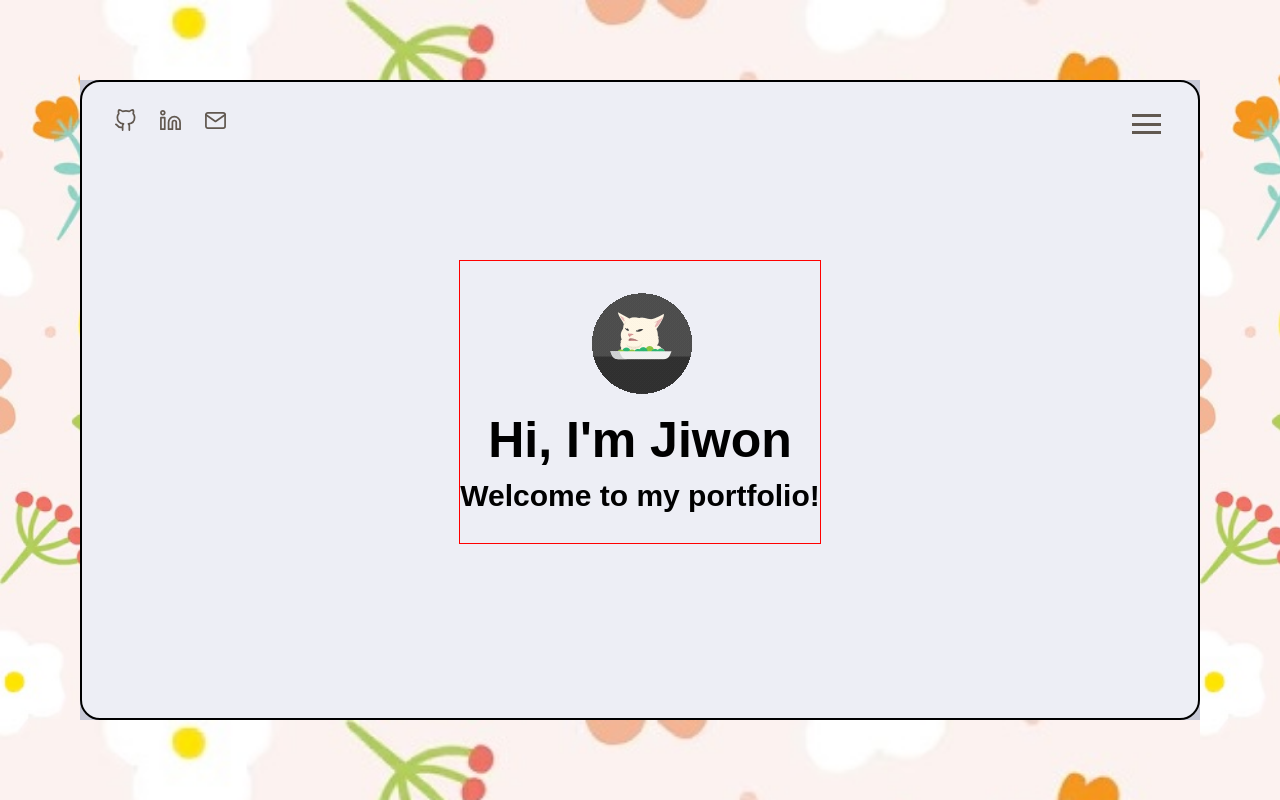
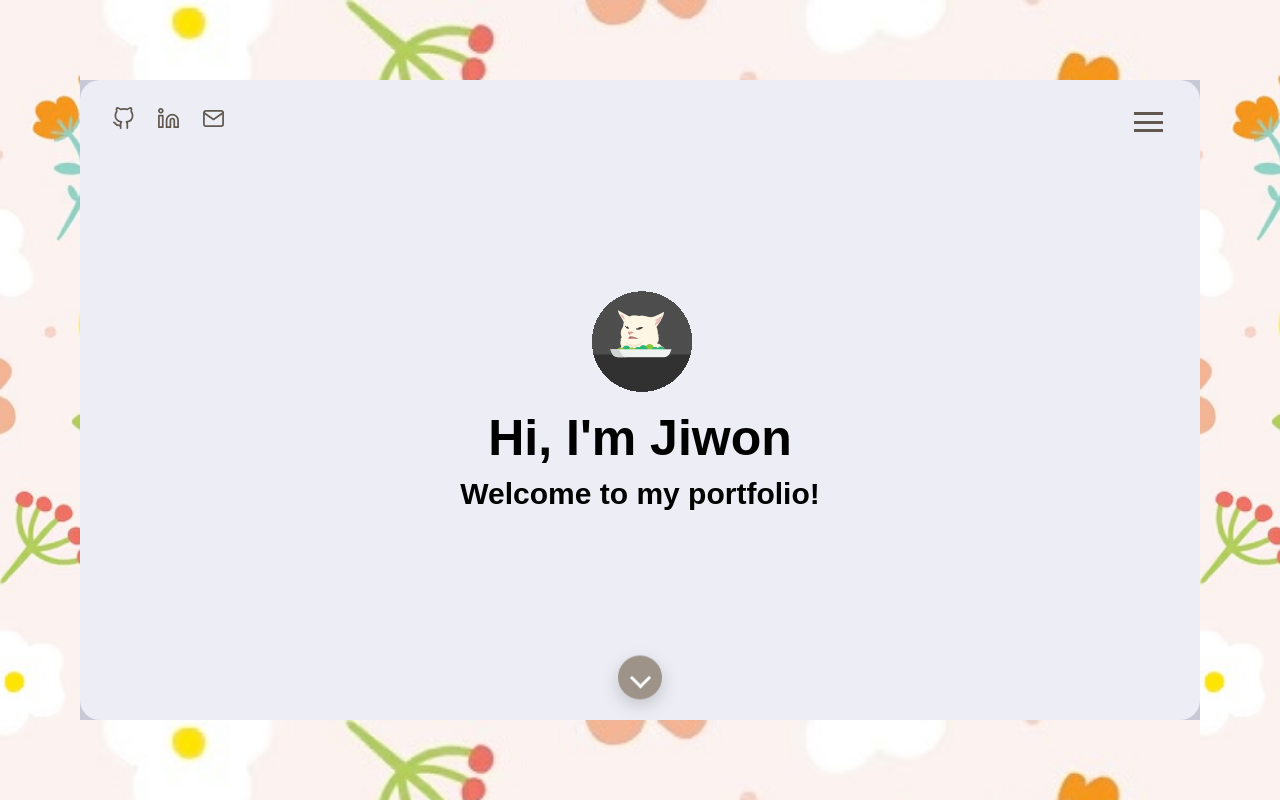
Before and after one commit to Jbae1004/j1bae-portfolio, a React (Create React App) app: page / in a window 1280 px wide. Built offline with nearby package versions, Linux system fonts and the light colour scheme; a web font is replaced by a local one.

Commit message:
ScrollHint.jsx and ScrollHint.module.scss Added and Working

```diff
--- a/src/App.jsx
+++ b/src/App.jsx
@@ -1,5 +1,5 @@
 import styles from "./App.module.scss";
-import { Home, NavBar, MainBorder, SocialHeaders } from "./components";
+import { Home, NavBar, MainBorder, SocialHeaders, ScrollHint } from "./components";
 import { AAbout, Contact } from "./pages";
 // import clsx from 'clsx';
 
@@ -10,11 +10,14 @@ export default function App() {
 
       <div className={styles.container}>
         <SocialHeaders />
+        <ScrollHint />
         <NavBar />
-        <div className={styles.scrollSnapContainer}>
+
+        <div id='hello' className={styles.scrollSnapContainer}>
           <section className={styles.snapSection}>
             <Home />
           </section>
+
           <section className={styles.snapSection}>
             <AAbout />
           </section>
--- a/src/App.module.scss
+++ b/src/App.module.scss
@@ -41,5 +41,4 @@ $border-thickness: 80px;
   display:flex;
   flex-direction: column;
 
-  border: 2px solid black;
 }
--- a/src/components/Home/Home.module.scss
+++ b/src/components/Home/Home.module.scss
@@ -5,8 +5,6 @@
   justify-content: center;
   align-items: center;
   text-align: center;
-
-  border: 1px solid red;
 }
 
 .textContainer h1 {
--- /dev/null
+++ b/src/components/ScrollHint/ScrollHint.jsx
@@ -0,0 +1,35 @@
+import { useState, useEffect } from "react";
+import styles from "./ScrollHint.module.scss";
+
+export default function ScrollHint() {
+    const [visible, setVisible] = useState(true);
+
+    const handleClick = () => {
+        const aboutSection = document.getElementById("about");
+        if (aboutSection) {
+            aboutSection.scrollIntoView({ behavior: "smooth" });
+        }
+        setVisible(false); // hide after click
+    };
+
+    const handleScroll = (e) => {
+        // This checks the container's scroll position instead of window.scrollY
+        if (e.target.scrollTop === 0) {
+            setVisible(true);
+        } else {
+            setVisible(false);
+        }
+    };
+
+    useEffect(() => {
+        const scrollContainer = document.getElementById('hello');
+        if (scrollContainer) {
+            scrollContainer.addEventListener("scroll", handleScroll);
+            return () => scrollContainer.removeEventListener("scroll", handleScroll);
+        }
+    }, []);
+
+    if (!visible) return null;
+
+    return <button className={styles.hint} onClick={handleClick}></button>;
+}
--- /dev/null
+++ b/src/components/ScrollHint/ScrollHint.module.scss
@@ -0,0 +1,30 @@
+@keyframes float {
+  0%, 100% { transform: translate(-50%, 0); }
+  50%      { transform: translate(-50%, -10px); }
+}
+
+.hint {
+  position: absolute;
+  left: 50%;
+  bottom: 20px;
+  transform: translateX(-50%);
+  width: 44px;
+  height: 44px;
+  border: none;
+  border-radius: 50%;
+  background: #9e9389;
+  cursor: pointer;
+  animation: float 1.4s ease-in-out infinite;
+  display: grid;
+  place-items: center;
+  box-shadow: 0 6px 18px rgba(0,0,0,.18);
+
+  &::before {
+    content: "";
+    width: 12px;
+    height: 12px;
+    border-left: 3px solid #fff;
+    border-bottom: 3px solid #fff;
+    transform: rotate(-45deg);
+  }
+}
--- a/src/components/index.js
+++ b/src/components/index.js
@@ -2,3 +2,4 @@ export { default as Home } from './Home/Home';
 export { default as SocialHeaders } from './SocialHeaders/SocialHeaders';
 export { default as NavBar } from './Navbar/NavBar';
 export { default as MainBorder } from './MainBorder/MainBorder';
+export { default as ScrollHint } from './ScrollHint/ScrollHint';
```
Also changed, not shown: src/components/Footer/Footer.jsx (deleted, +0 -54 lines), src/components/Footer/Footer.module.scss (deleted).
